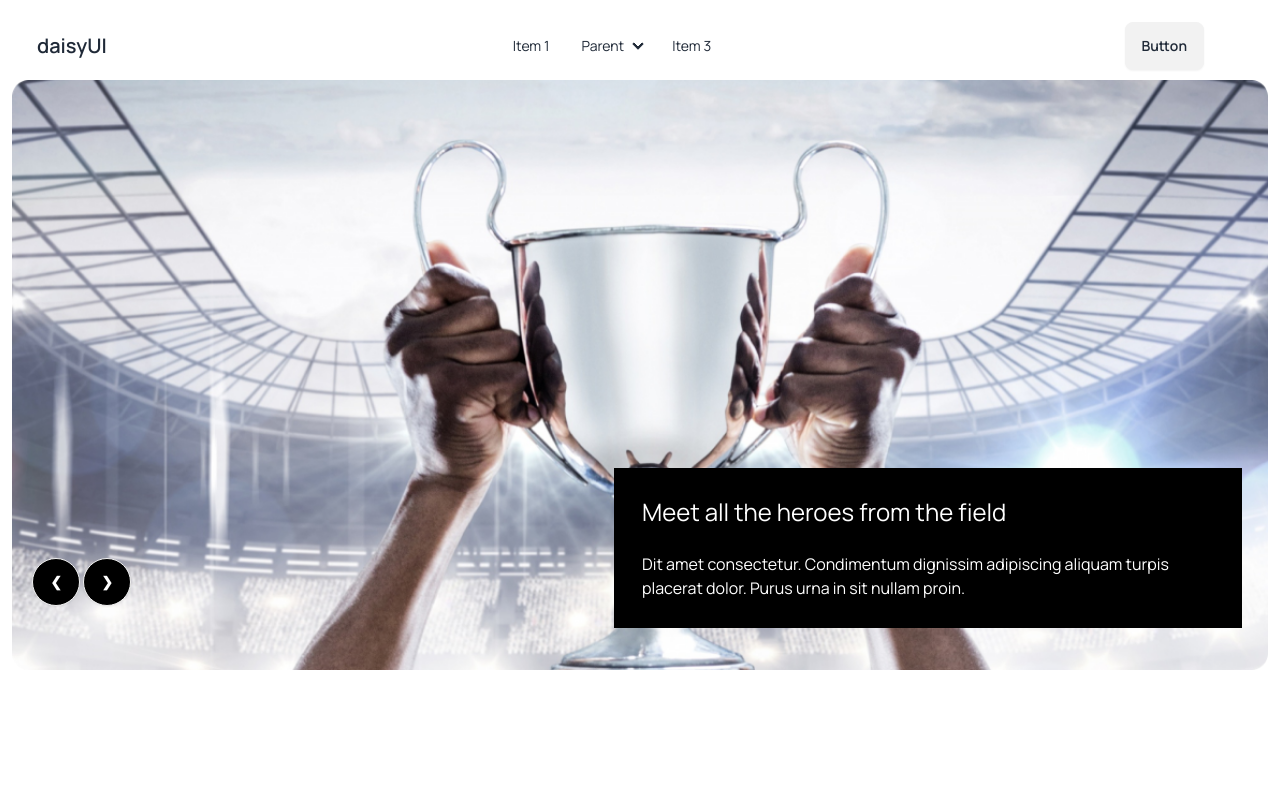
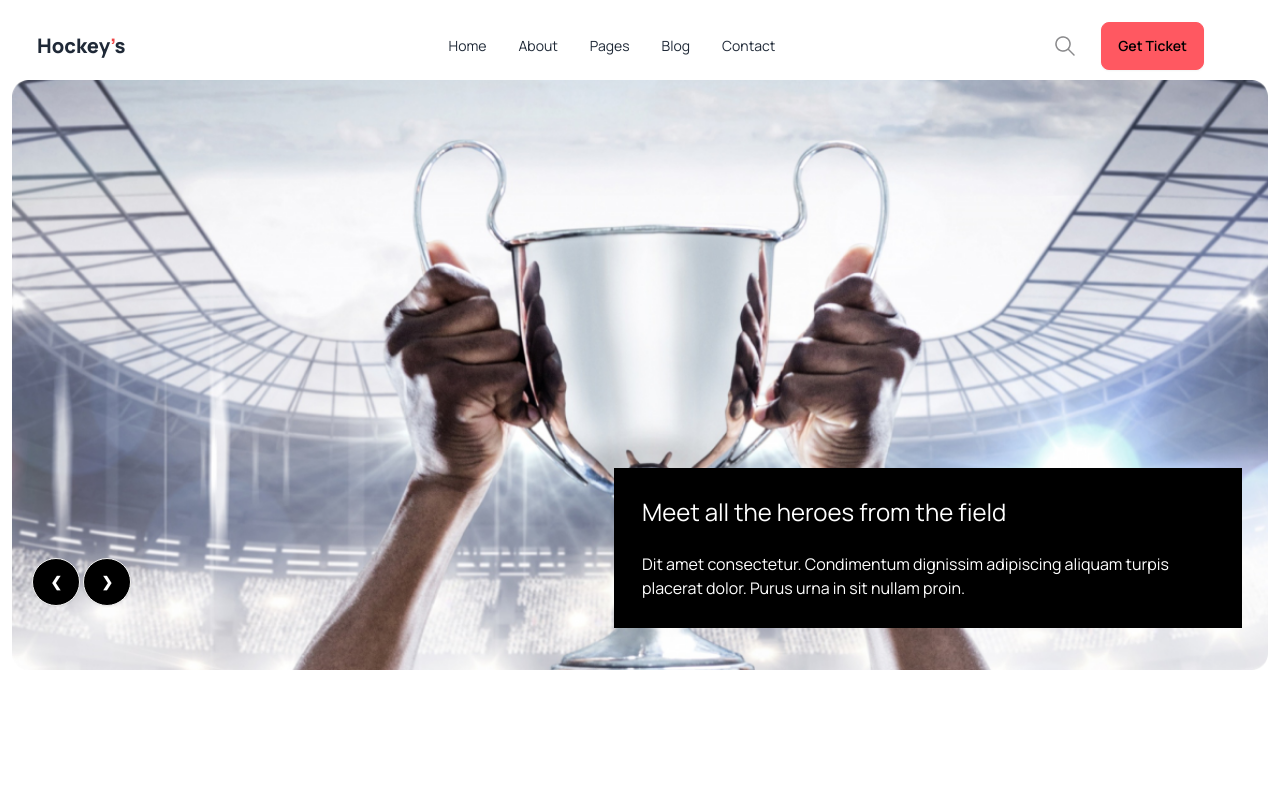
Before and after one commit to alamin601078/my-hockeys-website, a plain HTML site: page index.html in a window 1280 px wide. Shown: the top 800 px of the page. Drawn offline with nearby package versions, Linux system fonts and the light colour scheme; files whose address does not match are found by name.

Commit message:
navber compleate

```diff
--- a/index.html
+++ b/index.html
@@ -43,36 +43,27 @@
                       <svg xmlns="http://www.w3.org/2000/svg" class="h-5 w-5" fill="none" viewBox="0 0 24 24" stroke="currentColor"><path stroke-linecap="round" stroke-linejoin="round" stroke-width="2" d="M4 6h16M4 12h8m-8 6h16" /></svg>
                     </div>
                     <ul tabindex="0" class="menu menu-sm dropdown-content mt-3 z-[1] p-2 shadow bg-base-100 rounded-box w-52">
-                      <li><a>Item 1</a></li>
-                      <li>
-                        <a>Parent</a>
-                        <ul class="p-2">
-                          <li><a>Submenu 1</a></li>
-                          <li><a>Submenu 2</a></li>
-                        </ul>
-                      </li>
-                      <li><a>Item 3</a></li>
+                      <li><a>Home</a></li>
+                      <li><a>About</a></li>
+                      <li><a>Pages</a></li>
+                      <li><a>Blog</a></li>
+                      <li><a>Contact</a></li>
                     </ul>
                   </div>
-                  <a class="btn btn-ghost text-xl">daisyUI</a>
+                  <a class="btn btn-ghost text-xl"> <b> Hockey<b><span class="text-red-500">’</span></b>s</b></a>
                 </div>
                 <div class="navbar-center hidden lg:flex">
                   <ul class="menu menu-horizontal px-1">
-                    <li><a>Item 1</a></li>
-                    <li>
-                      <details>
-                        <summary>Parent</summary>
-                        <ul class="p-2">
-                          <li><a>Submenu 1</a></li>
-                          <li><a>Submenu 2</a></li>
-                        </ul>
-                      </details>
-                    </li>
-                    <li><a>Item 3</a></li>
+                    <li><a>Home</a></li>
+                    <li><a>About</a></li>
+                    <li><a>Pages</a></li>
+                    <li><a>Blog</a></li>
+                    <li><a>Contact</a></li>
                   </ul>
                 </div>
-                <div class="navbar-end">
-                  <a class="btn">Button</a>
+                <div class="navbar-end gap-6">
+                  <img src="/cad-icon/Frame (6).png" alt="">
+                  <a class="btn btn-error">Get Ticket</a>
                 </div>
               </div>
         </nav>
@@ -484,8 +475,6 @@
                   </div>
               </div>
             </section><br><br>
-
-
     </main>
     <footer class="footer p-10 bg-slate-950 text-white text-base-content">
       <aside>
```
Also changed, not shown: cad-icon/Frame (6).png (added).
